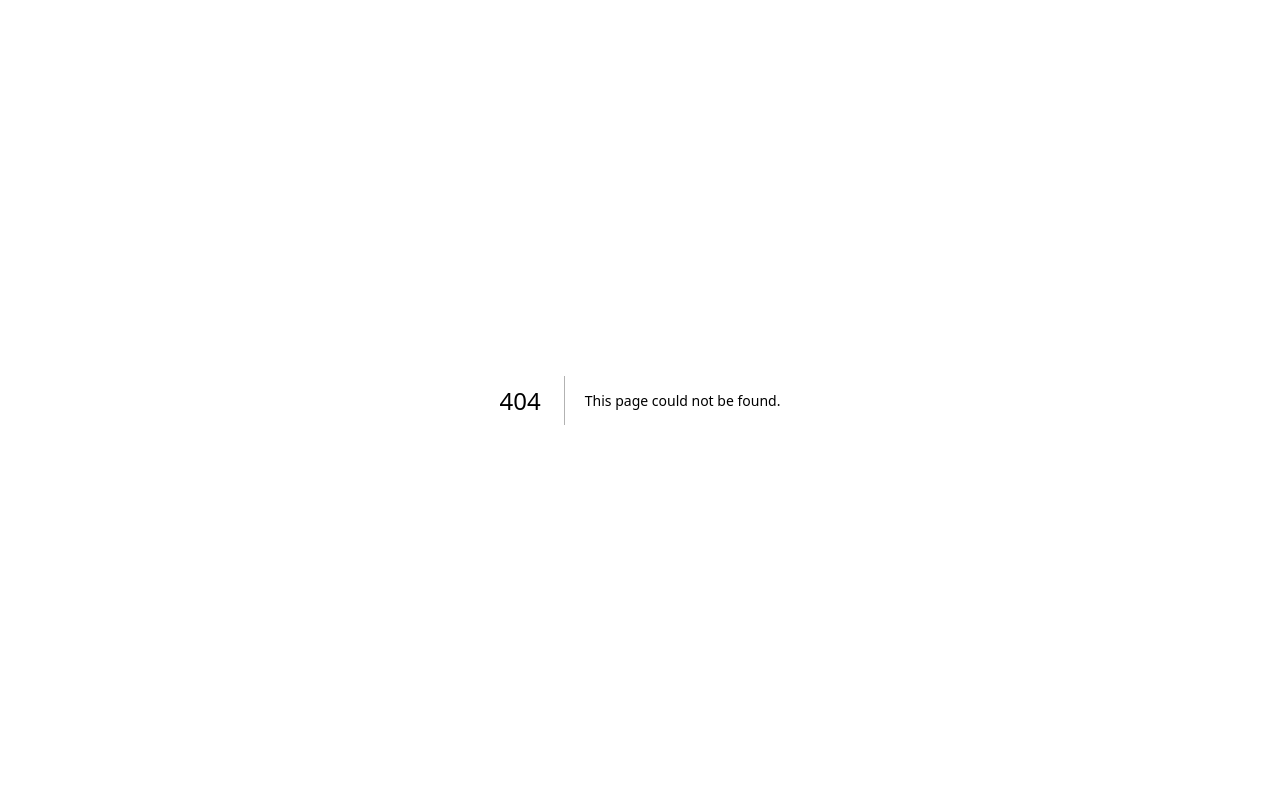
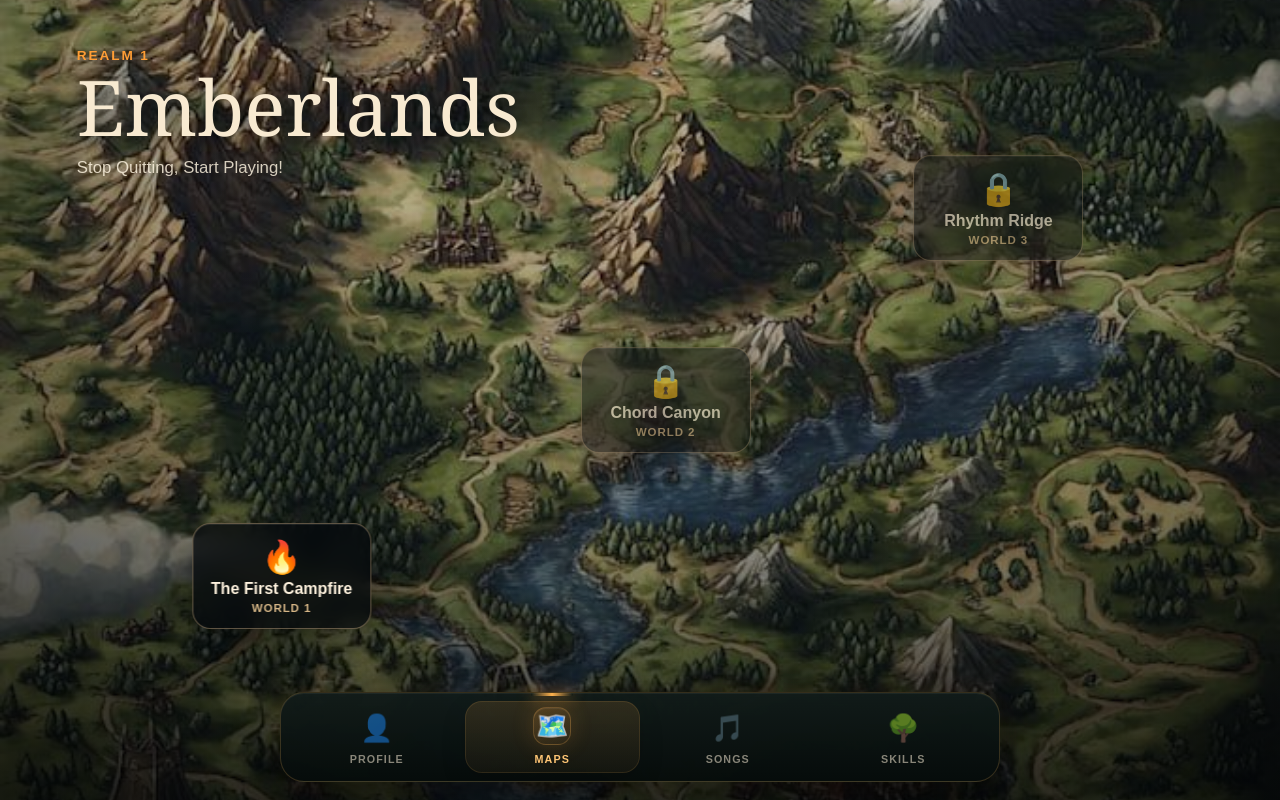
Before and after one commit to samwise2828/Projekt-Fret, a Next.js app: page /realms/emberlands in a window 1280 px wide. Before the commit this address had no page. Built offline with nearby package versions, Linux system fonts and the light colour scheme.

Commit message:
Improve lesson progress and mission HUD

```diff
--- a/app/Components/layout/BottomNav.tsx
+++ b/app/Components/layout/BottomNav.tsx
@@ -4,7 +4,7 @@ const navigationItems = [
     icon: "◯",
   },
   {
-    label: "World",
+    label: "Map",
     icon: "◆",
   },
   {
--- a/app/Components/lesson/LessonProgress.module.css
+++ b/app/Components/lesson/LessonProgress.module.css
@@ -1,15 +1,34 @@
 /* =========================================================
    LESSON PROGRESS
+   Fixed top HUD
    ========================================================= */
 
 .progress {
-  margin-bottom: 22px;
-  padding: 20px 22px;
+  position: fixed;
+  top: 18px;
+  left: 50%;
+  z-index: 90;
 
-  border: 1px solid rgba(255, 255, 255, 0.09);
-  border-radius: 18px;
+  width: min(760px, calc(100% - 360px));
+  padding: 12px 16px;
 
-  background: rgba(255, 255, 255, 0.035);
+  border: 1px solid rgba(255, 255, 255, 0.1);
+  border-radius: 16px;
+
+  background:
+    linear-gradient(
+      145deg,
+      rgba(8, 22, 21, 0.94),
+      rgba(5, 14, 15, 0.94)
+    );
+
+  box-shadow:
+    0 18px 45px rgba(0, 0, 0, 0.4),
+    inset 0 1px 0 rgba(255, 255, 255, 0.04);
+
+  backdrop-filter: blur(14px);
+
+  transform: translateX(-50%);
 }
 
 /* =========================================================
@@ -18,19 +37,19 @@
 
 .topRow {
   display: flex;
+  align-items: center;
   justify-content: space-between;
-  align-items: flex-end;
   gap: 16px;
 
-  margin-bottom: 14px;
+  margin-bottom: 9px;
 }
 
 .label {
-  margin: 0 0 4px;
+  margin: 0 0 2px;
 
-  color: rgba(245, 241, 232, 0.5);
+  color: rgba(245, 241, 232, 0.46);
 
-  font-size: 0.72rem;
+  font-size: 0.64rem;
   font-weight: 800;
   letter-spacing: 0.11em;
   text-transform: uppercase;
@@ -41,21 +60,21 @@
 
   color: #fff7e9;
 
-  font-size: 1rem;
+  font-size: 0.9rem;
   font-weight: 800;
 }
 
 .summary {
   display: flex;
   align-items: center;
-  gap: 10px;
+  gap: 9px;
 
-  font-size: 0.85rem;
-  font-weight: 700;
+  font-size: 0.76rem;
+  font-weight: 800;
 }
 
 .completed {
-  color: rgba(245, 241, 232, 0.52);
+  color: rgba(245, 241, 232, 0.5);
 }
 
 .percentage {
@@ -67,7 +86,7 @@
    ========================================================= */
 
 .track {
-  height: 9px;
+  height: 6px;
   overflow: hidden;
 
   border-radius: 999px;
@@ -86,7 +105,7 @@
     #efa45c
   );
 
-  box-shadow: 0 0 18px rgba(233, 163, 95, 0.35);
+  box-shadow: 0 0 16px rgba(233, 163, 95, 0.3);
 
   transition: width 300ms ease;
 }
@@ -98,26 +117,26 @@
 .steps {
   display: flex;
   justify-content: space-between;
-  gap: 8px;
+  gap: 7px;
 
-  margin-top: 14px;
+  margin-top: 9px;
 }
 
 .dot {
   display: grid;
   place-items: center;
-
-  width: 29px;
-  height: 29px;
   flex-shrink: 0;
 
-  border: 1px solid rgba(255, 255, 255, 0.1);
+  width: 23px;
+  height: 23px;
+
+  border: 1px solid rgba(255, 255, 255, 0.09);
   border-radius: 50%;
 
-  color: rgba(245, 241, 232, 0.4);
+  color: rgba(245, 241, 232, 0.38);
   background: #08100f;
 
-  font-size: 0.72rem;
+  font-size: 0.64rem;
   font-weight: 800;
 
   transition:
@@ -133,9 +152,9 @@
 
   color: #fff7e9;
 
-  box-shadow: 0 0 0 4px rgba(233, 163, 95, 0.1);
+  box-shadow: 0 0 0 3px rgba(233, 163, 95, 0.1);
 
-  transform: scale(1.05);
+  transform: scale(1.06);
 }
 
 .completedDot {
@@ -146,12 +165,32 @@
 }
 
 /* =========================================================
-   MOBILE
+   RESPONSIVE
    ========================================================= */
+
+@media (max-width: 1180px) {
+  .progress {
+    width: min(660px, calc(100% - 300px));
+  }
+}
+
+@media (max-width: 900px) {
+  .progress {
+    position: relative;
+    top: auto;
+    left: auto;
+    z-index: auto;
+
+    width: 100%;
+    margin-bottom: 20px;
+
+    transform: none;
+  }
+}
 
 @media (max-width: 640px) {
   .progress {
-    padding: 18px;
+    padding: 12px;
   }
 
   .topRow {
@@ -165,13 +204,13 @@
   }
 
   .steps {
-    gap: 5px;
+    gap: 4px;
   }
 
   .dot {
-    width: 26px;
-    height: 26px;
+    width: 22px;
+    height: 22px;
 
-    font-size: 0.68rem;
+    font-size: 0.62rem;
   }
 }
--- a/app/Components/navigation/AppBottomNav.tsx
+++ b/app/Components/navigation/AppBottomNav.tsx
@@ -11,8 +11,8 @@ const navigationItems = [
     icon: "👤",
   },
   {
-    label: "Worlds",
-    href: "/world",
+    label: "Maps",
+    href: "/realms/emberlands",
     icon: "🗺️",
   },
   {
--- a/app/data/worlds/WorldOne.ts
+++ b/app/data/worlds/WorldOne.ts
@@ -23,7 +23,7 @@ export const worldOne: WorldData = {
   title: "The First Campfire",
 
   description:
-    "Begin your journey. Learn the basics, one step at a time.",
+    "Here you will learn the strings, build proper technique, play basic chords, keep rhythm, and finish your first song.",
 
   completedLessons: 0,
 
--- a/app/login/page.tsx
+++ b/app/login/page.tsx
@@ -31,7 +31,7 @@ export default function LoginPage() {
       return;
     }
 
-    router.push("/world");
+    router.push("/realms/emberlands");
     router.refresh();
   }
 
--- /dev/null
+++ b/app/realms/emberlands/page.module.css
@@ -0,0 +1,182 @@
+.realmPage {
+  position: relative;
+
+  min-height: 100vh;
+  overflow: hidden;
+
+  background:
+    linear-gradient(
+      180deg,
+      rgba(2, 7, 10, 0.18) 0%,
+      rgba(2, 7, 10, 0.38) 65%,
+      rgba(2, 7, 10, 0.72) 100%
+    ),
+    url("/images/realms/Emberlands-map.png");
+
+  background-size: cover;
+  background-position: center;
+  background-repeat: no-repeat;
+}
+
+.overlay {
+  position: absolute;
+  inset: 0;
+
+  background:
+    radial-gradient(
+      circle at 50% 35%,
+      transparent 0%,
+      rgba(0, 0, 0, 0.12) 55%,
+      rgba(0, 0, 0, 0.52) 100%
+    );
+
+  pointer-events: none;
+}
+
+.realmHeader {
+  position: absolute;
+  z-index: 5;
+  top: 6%;
+  left: 6%;
+
+  max-width: 420px;
+}
+
+.realmHeader p {
+  margin: 0 0 8px;
+
+  color: #ff9e36;
+
+  font-size: 0.85rem;
+  font-weight: 900;
+  letter-spacing: 0.14em;
+  text-transform: uppercase;
+}
+
+.realmHeader h1 {
+  margin: 0;
+
+  color: #f8ead1;
+
+  font-family: Georgia, "Times New Roman", serif;
+  font-size: clamp(2.8rem, 6vw, 5.5rem);
+  font-weight: 500;
+  line-height: 0.95;
+
+  text-shadow: 0 4px 20px rgba(0, 0, 0, 0.7);
+}
+
+.realmHeader span {
+  display: block;
+  margin-top: 14px;
+
+  color: rgba(255, 245, 226, 0.82);
+
+  font-size: 1.05rem;
+}
+
+.worldMarker {
+  position: absolute;
+  z-index: 10;
+
+  display: flex;
+  align-items: center;
+  flex-direction: column;
+  gap: 4px;
+
+  min-width: 170px;
+  padding: 14px 18px;
+
+  border: 1px solid rgba(255, 215, 163, 0.35);
+  border-radius: 18px;
+
+  color: #fff3df;
+  background: rgba(5, 9, 12, 0.76);
+
+  text-decoration: none;
+
+  box-shadow:
+    0 14px 35px rgba(0, 0, 0, 0.45),
+    inset 0 1px 0 rgba(255, 255, 255, 0.08);
+
+  backdrop-filter: blur(10px);
+
+  transform: translate(-50%, -50%);
+  transition:
+    transform 180ms ease,
+    border-color 180ms ease,
+    box-shadow 180ms ease;
+}
+
+.worldMarker:hover {
+  border-color: rgba(255, 163, 68, 0.78);
+
+  box-shadow:
+    0 18px 45px rgba(0, 0, 0, 0.55),
+    0 0 28px rgba(255, 136, 42, 0.24);
+
+  transform: translate(-50%, -50%) scale(1.05);
+}
+
+.markerIcon {
+  font-size: 2rem;
+}
+
+.worldMarker strong {
+  font-size: 1rem;
+}
+
+.worldMarker small {
+  color: #d6b687;
+  font-size: 0.72rem;
+  font-weight: 800;
+  letter-spacing: 0.08em;
+  text-transform: uppercase;
+}
+
+.worldOne {
+  top: 72%;
+  left: 22%;
+}
+
+.worldTwo {
+  top: 50%;
+  left: 52%;
+}
+
+.worldThree {
+  top: 26%;
+  left: 78%;
+}
+
+.locked {
+  cursor: not-allowed;
+  opacity: 0.58;
+}
+
+@media (max-width: 700px) {
+  .realmHeader {
+    top: 4%;
+    left: 5%;
+  }
+
+  .worldMarker {
+    min-width: 135px;
+    padding: 11px 12px;
+  }
+
+  .worldOne {
+    top: 75%;
+    left: 25%;
+  }
+
+  .worldTwo {
+    top: 54%;
+    left: 55%;
+  }
+
+  .worldThree {
+    top: 32%;
+    left: 75%;
+  }
+}
--- /dev/null
+++ b/app/realms/emberlands/page.tsx
@@ -0,0 +1,54 @@
+import Link from "next/link";
+import AppBottomNav from "../../Components/navigation/AppBottomNav";
+import styles from "./page.module.css";
+
+export default function EmberlandsPage() {
+  return (
+    <main className={styles.realmPage}>
+      <div className={styles.overlay} />
+
+      <section className={styles.realmHeader}>
+        <p>Realm 1</p>
+
+        <h1>Emberlands</h1>
+
+        <span>Stop Quitting, Start Playing!</span>
+      </section>
+
+      <Link
+        href="/world/1"
+        className={`${styles.worldMarker} ${styles.worldOne}`}
+      >
+        <span className={styles.markerIcon}>🔥</span>
+
+        <strong>The First Campfire</strong>
+
+        <small>World 1</small>
+      </Link>
+
+      <button
+        className={`${styles.worldMarker} ${styles.worldTwo} ${styles.locked}`}
+        disabled
+      >
+        <span className={styles.markerIcon}>🔒</span>
+
+        <strong>Chord Canyon</strong>
+
+        <small>World 2</small>
+      </button>
+
+      <button
+        className={`${styles.worldMarker} ${styles.worldThree} ${styles.locked}`}
+        disabled
+      >
+        <span className={styles.markerIcon}>🔒</span>
+
+        <strong>Rhythm Ridge</strong>
+
+        <small>World 3</small>
+      </button>
+
+      <AppBottomNav />
+    </main>
+  );
+}
--- /dev/null
+++ b/app/realms/page.tsx
@@ -0,0 +1,5 @@
+import { redirect } from "next/navigation";
+
+export default function RealmsPage() {
+  redirect("/realms/emberlands");
+}
```
Also changed, not shown: app/Components/lesson/LessonPlayer.module.css (+117 -27 lines), public/images/realms/Emberlands-map.png (added).
